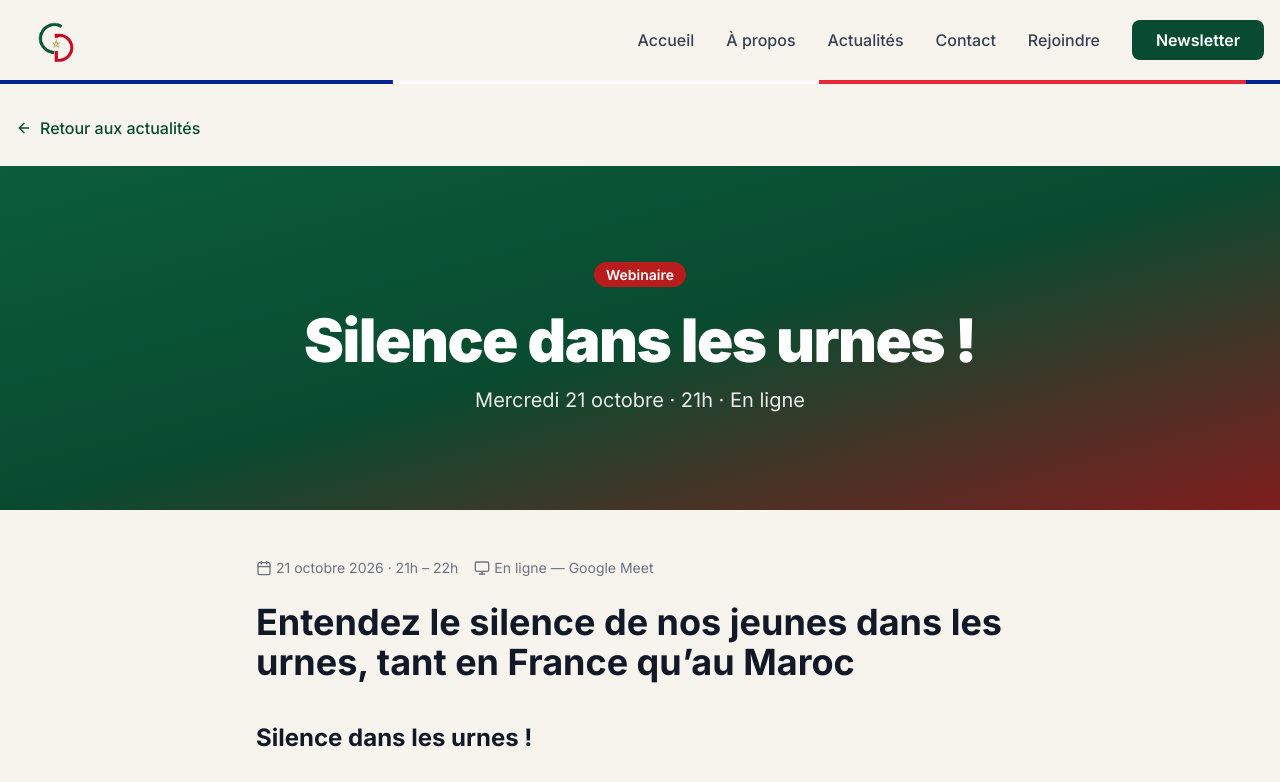
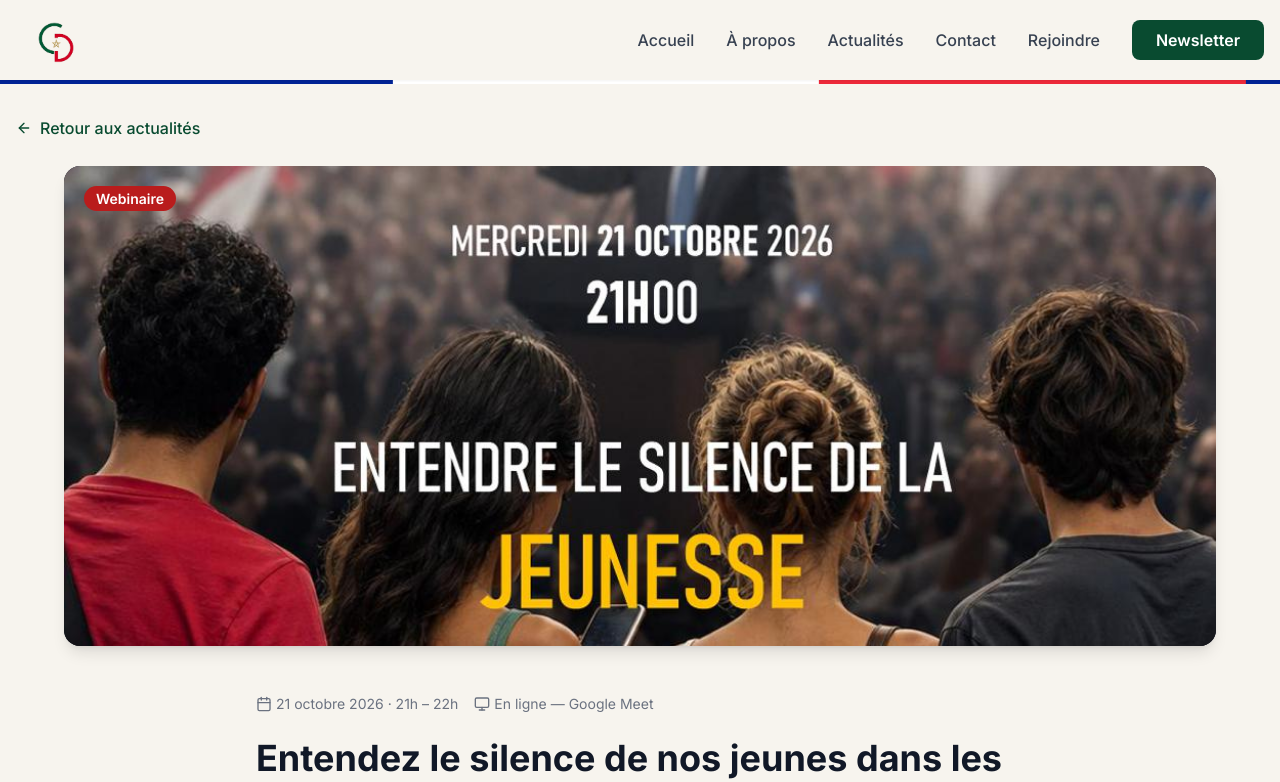
Before and after one commit to GenerationDiaspora/site-generation-diaspora, a Next.js app: page /news/webinaire-silence-urnes in a window 1280 px wide. Shown: the top 782 px of the page. Built offline with nearby package versions, Linux system fonts and the light colour scheme.

Commit message:
feat: affiche du webinaire « Silence dans les urnes »
Co-Authored-By: Claude Opus 5.5 <noreply@anthropic.com>

```diff
--- a/app/news/page.tsx
+++ b/app/news/page.tsx
@@ -17,7 +17,7 @@ const newsItems = [
     category: "Webinaire",
     excerpt:
       "Mercredi 21 octobre à 21h, les jeunes de Génération Diaspora vous invitent à discuter de l’abstention des jeunes, tant en France qu’au Maroc. Avec Mehdi Alaoui et Assad Mohamed. Inscription gratuite.",
-    gradient: "from-primary-500 via-primary-600 to-red-900",
+    imageSrc: "/images/events/webinaire-silence-urnes/affiche.jpg",
     href: "/news/webinaire-silence-urnes",
   },
   {
--- a/app/news/webinaire-silence-urnes/page.tsx
+++ b/app/news/webinaire-silence-urnes/page.tsx
@@ -1,4 +1,5 @@
 import { Metadata } from "next";
+import Image from "next/image";
 import Link from "next/link";
 import { ArrowLeft, Calendar, Monitor } from "lucide-react";
 import RegistrationForm from "@/components/events/WebinaireSilenceUrnes/RegistrationForm";
@@ -34,19 +35,21 @@ export default function WebinaireSilenceUrnesPage() {
         </Link>
       </div>
 
-      {/* Bandeau */}
-      <div className="relative mt-6 overflow-hidden bg-gradient-to-br from-primary-500 via-primary-600 to-red-900">
-        <div className="container mx-auto px-4 py-16 md:py-24">
-          <div className="max-w-3xl mx-auto text-center text-white">
+      {/* Affiche */}
+      <div className="container mx-auto px-4 mt-6">
+        <div className="relative max-w-6xl mx-auto aspect-[1125/469] overflow-hidden rounded-2xl shadow-lg bg-gray-900">
+          <Image
+            src="/images/events/webinaire-silence-urnes/affiche.jpg"
+            alt="Webinaire : Entendre le silence de la jeunesse — mercredi 21 octobre 2026, 21h00"
+            fill
+            sizes="(max-width: 1152px) 100vw, 1152px"
+            className="object-cover"
+            priority
+          />
+          <div className="absolute top-3 left-3 md:top-5 md:left-5">
             <span className="bg-red-700 text-white text-sm font-semibold px-3 py-1 rounded-full">
               Webinaire
             </span>
-            <p className="mt-6 text-4xl md:text-6xl font-black tracking-tight">
-              Silence dans les urnes !
-            </p>
-            <p className="mt-4 text-lg md:text-xl opacity-90">
-              Mercredi 21 octobre · 21h · En ligne
-            </p>
           </div>
         </div>
       </div>
```
Also changed, not shown: public/images/events/webinaire-silence-urnes/affiche.jpg (added).
